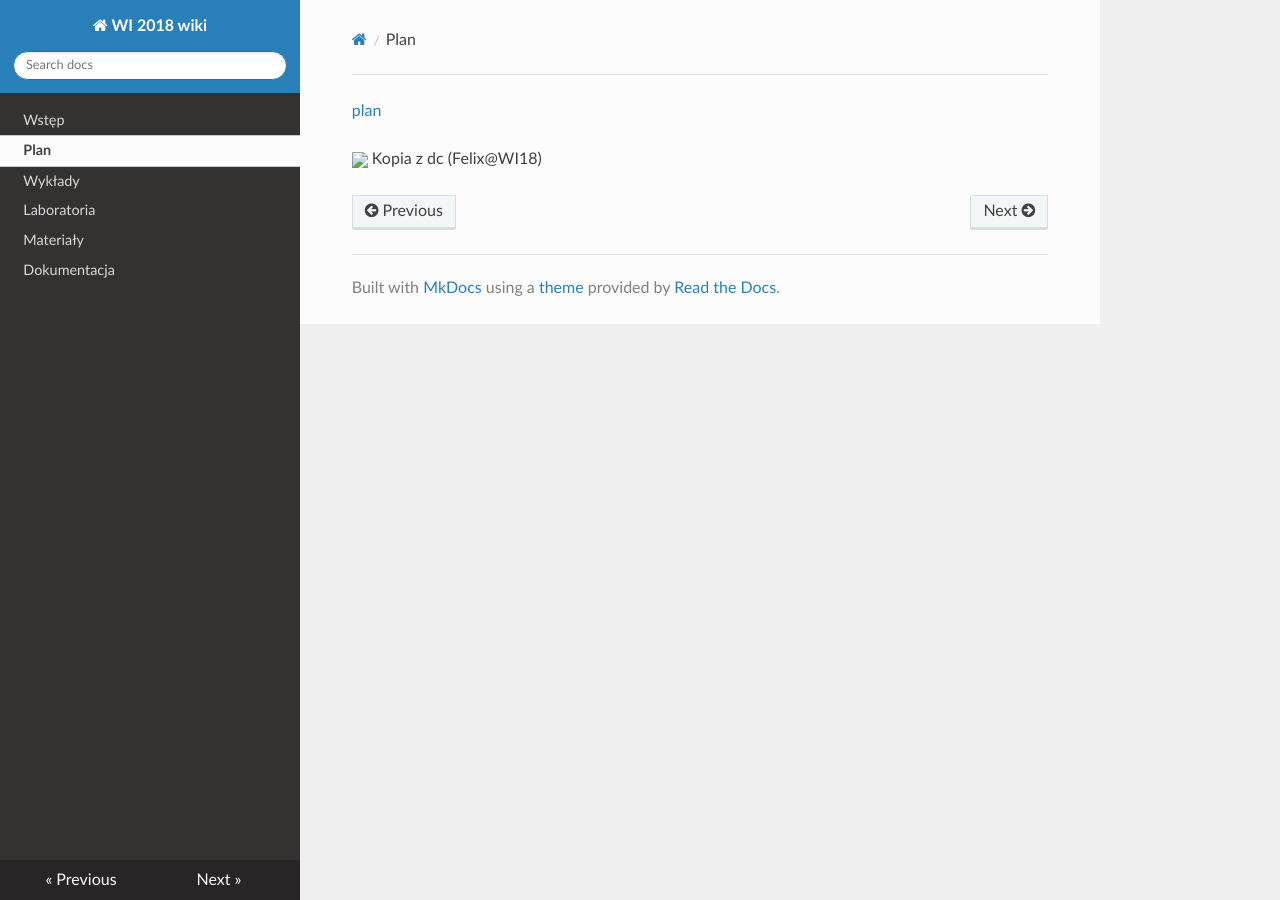
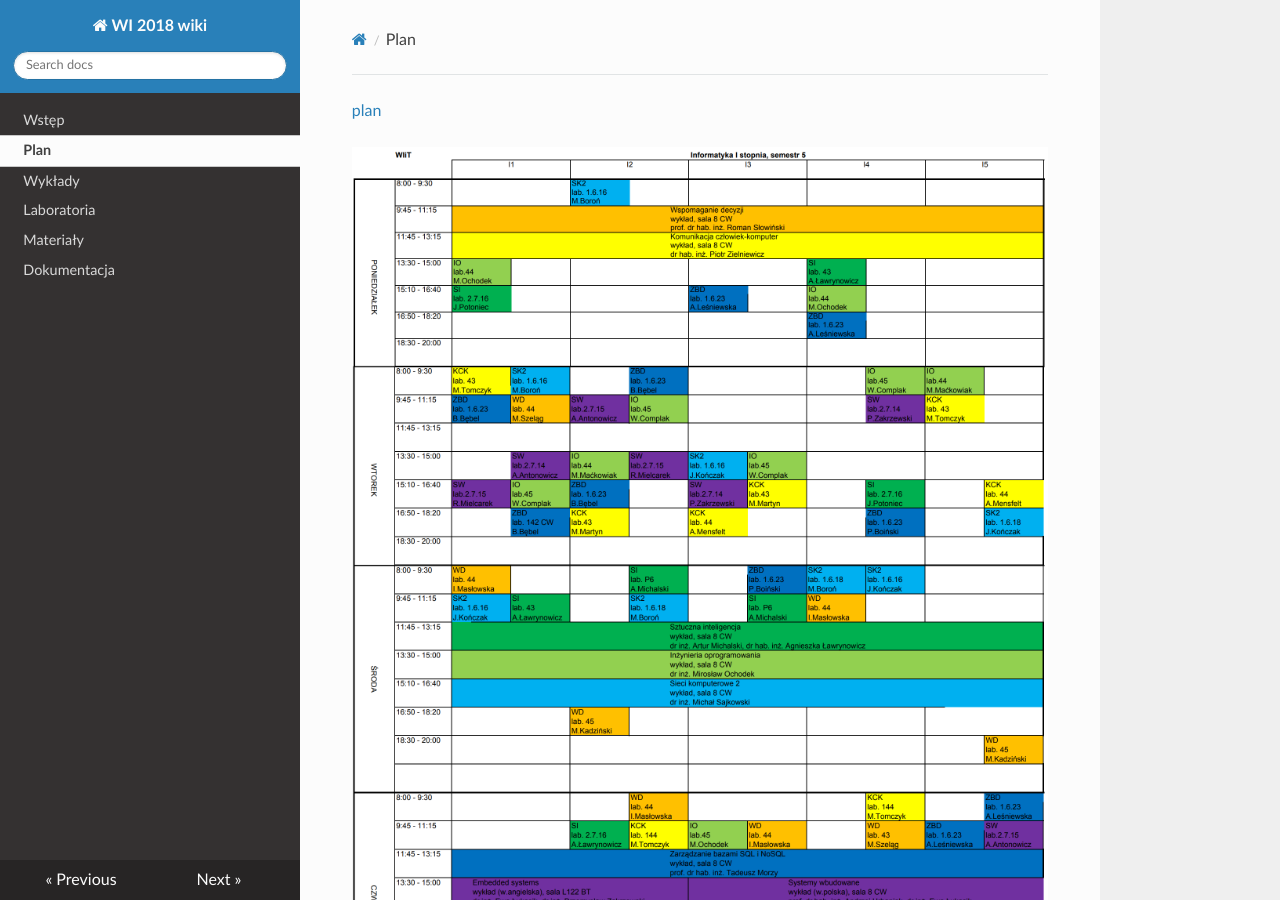
Before and after one commit to PUT-WI-18/wi18-wiki-sem5, an MkDocs documentation site: the page built from docs/plan.md, in a window 1280 px wide and 900 px high. Built offline with MkDocs 1.6.1, drawn with Linux system fonts in a browser that asks for light colours; nearby versions of some CDN libraries.

Commit message:
Update plan.md

```diff
--- a/docs/plan.md
+++ b/docs/plan.md
@@ -1,4 +1,5 @@
 [plan](https://cat.put.poznan.pl/sites/default/files/dydaktyka/d_INF_1st_5sem.pdf)
 
-<img src="src/Plan.png">
+![plan](/src/Plan.png)
+
 Kopia z dc (Felix@WI18)
```
